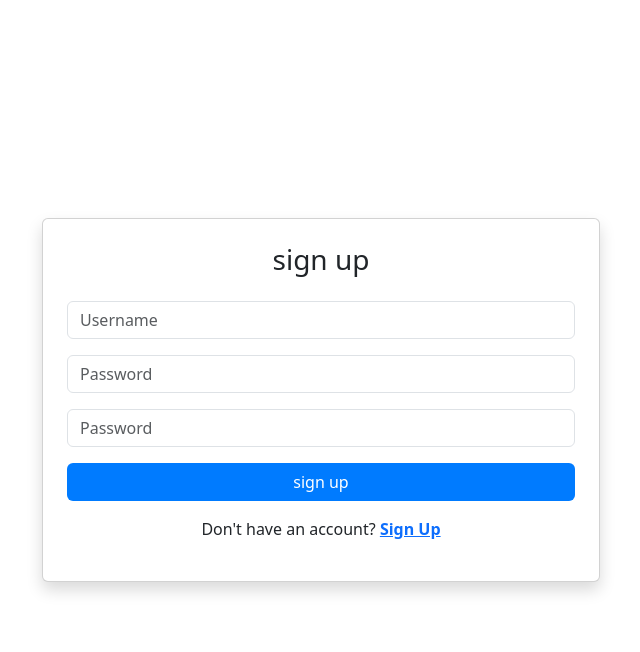
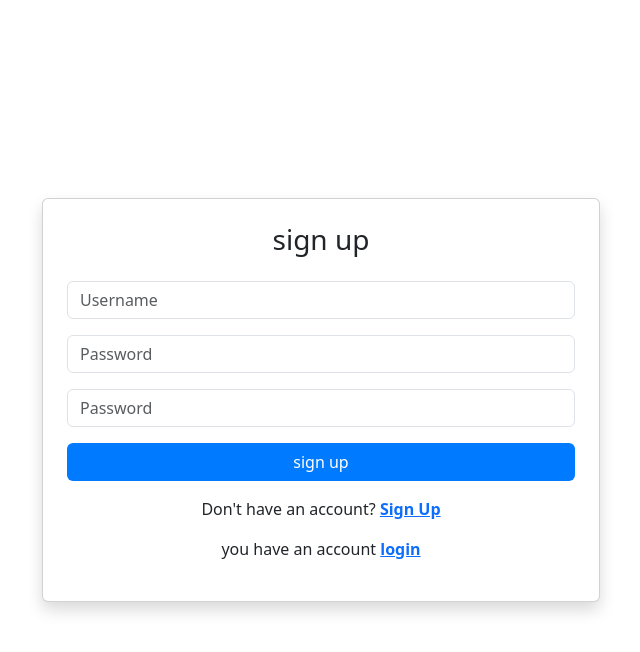
Before and after one commit to amirrezaee01/the-last-practies, a Django app: page /accounts/signup in a window 1280 px wide. Shown: the top 652 px of the page, without its empty margins (319-959 px from the left). Run offline with Django 4.2, Linux system fonts and the light colour scheme.

Commit message:
add func login_require to blog model

```diff
--- a/blog/admin.py
+++ b/blog/admin.py
@@ -5,7 +5,7 @@ from blog.models import *
 class PostaAdmin(admin.ModelAdmin):
     date_hierarchy = 'created_date'
     empty_value_display = '-empty-'
-    list_display = ['title' ,'author','counted_views','status','published_date','created_date']
+    list_display = ['title' ,'author','counted_views','login_require','status','published_date','created_date']
     list_filter = ['status','author']
     search_fields = ['title','content']
 class CommentAdmin(admin.ModelAdmin):
--- a/blog/models.py
+++ b/blog/models.py
@@ -19,6 +19,7 @@ class Post(models.Model):
     category = models.ManyToManyField(Category)
     counted_views = models.IntegerField(default=0)
     status = models.BooleanField(default=False)
+    login_require = models.BooleanField(default=False)
     published_date = models.DateTimeField(null=True)
     created_date = models.DateTimeField(auto_now_add=True)
     updated_date = models.DateTimeField(auto_now=True)
--- a/templates/accounts/signup.html
+++ b/templates/accounts/signup.html
@@ -80,6 +80,10 @@
                             <p class="mt-2">Don't have an account? <a href="{% url 'accounts:signup' %}"
                                     class="fw-bold">Sign Up</a></p>
                         </div>
+                        <div class="text-center mt-3">
+                            <p class="mt-2">you have an account <a href="{% url 'accounts:login' %}"
+                                    class="fw-bold">login</a></p>
+                        </div>
                     </form>
                 </div>
             </div>
--- a/templates/blog/blog-single.html
+++ b/templates/blog/blog-single.html
@@ -134,6 +134,11 @@
 					<form method="post" action="{% url 'blog:single' pid=post.id %}">
 						{% csrf_token %}
 						<input type="hidden" name="post" value={{post.id}}>
+						{% if request.user.is_authenticated %}
+						<input type="hidden" name="name" value={{request.user.first_name}}>
+						<input type="hidden" name="email" value={{request.user.email}}>
+
+						{% else %}
 						<div class="form-group form-inline">
 							<div class="form-group col-lg-6 col-md-12 name">
 								<input type="text" class="form-control" name="name" placeholder="Enter Name"
@@ -144,6 +149,7 @@
 									onfocus="this.placeholder = ''" onblur="this.placeholder = 'Enter email address'">
 							</div>
 						</div>
+						{% endif %}
 						<div class="form-group">
 							<input type="text" class="form-control" name="subject" placeholder="Subject"
 								onfocus="this.placeholder = ''" onblur="this.placeholder = 'Subject'">
```
Also changed, not shown: blog/views.py (+9 -5 lines), blog/migrations/0013_comment_login_require.py (added), blog/migrations/0014_remove_comment_login_require_post_login_require.py (added).
